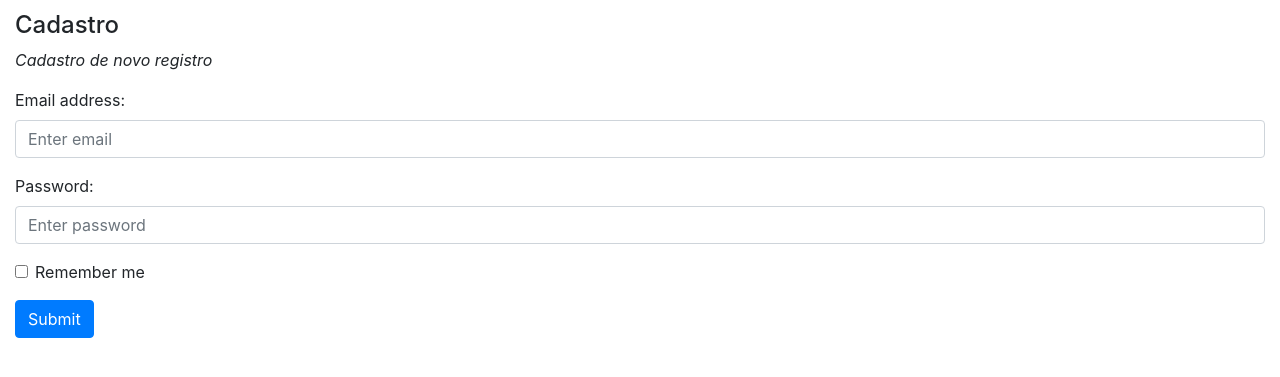
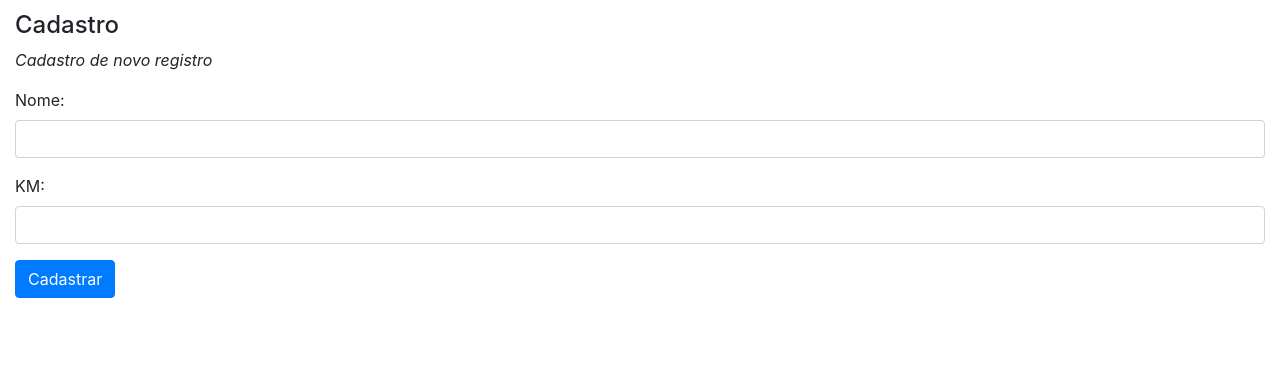
Before and after one commit to disilveira/hello-pwa, a PHP site: page /?v=cadastro in a window 1280 px wide. Shown: the part 56-433 px from the top of the page. Run offline with PHP 8.4, Linux system fonts and the light colour scheme.

Commit message:
Form post functionality

```diff
--- a/includes/autoload.php
+++ /dev/null
@@ -1,8 +0,0 @@
-<?php
-spl_autoload_register(function($className) {
-	$file = dirname(__DIR__) . '\\classes\\' . $className . '.php';
-	$file = str_replace('\\', DIRECTORY_SEPARATOR, $file);
-	if (file_exists($file)) {
-		include $file;
-	}
-});
--- a/index.php
+++ b/index.php
@@ -1,6 +1,5 @@
 <!doctype html>
 <html lang="en">
-	<?php require_once('includes/autoload.php'); ?>
 	<?php require_once('includes/head.php'); ?>
 <body>
 	<?php require_once('includes/nav.php'); ?>
@@ -10,11 +9,10 @@
 			if(isset($_GET['v'])){
 				require_once('views/'.$_GET['v'].'.php');
 			}else{
-				require_once('views/home.php');
+				require_once('views/kilometragem.php');
 			}
 		?>
 	</div>
-
 	<?php require_once('includes/footer.php'); ?>
 </body>
 </html>
--- a/views/cadastro.php
+++ b/views/cadastro.php
@@ -1,18 +1,13 @@
 <h4 style="margin-top: 67px">Cadastro</h4>
 <p><i>Cadastro de novo registro</i></p>
-<form action="/action_page.php">
+<form method="POST" action="controllers/KilometragemController.php?funcao=cadastroKM">
     <div class="form-group">
-        <label for="email">Email address:</label>
-        <input type="email" class="form-control" placeholder="Enter email" id="email">
+        <label for="nome_motorista">Nome:</label>
+        <input type="text" name="nome_motorista" id="nome_motorista" class="form-control">
     </div>
     <div class="form-group">
-        <label for="pwd">Password:</label>
-        <input type="password" class="form-control" placeholder="Enter password" id="pwd">
+        <label for="km">KM:</label>
+        <input type="number" name="km" id="km" class="form-control">
     </div>
-    <div class="form-group form-check">
-        <label class="form-check-label">
-            <input class="form-check-input" type="checkbox"> Remember me
-        </label>
-    </div>
-    <button type="submit" class="btn btn-primary">Submit</button>
+    <button type="submit" class="btn btn-primary">Cadastrar</button>
 </form>
```
Also changed, not shown: classes/Kilometragem.php (+14 -0 lines), controllers/KilometragemController.php (+26 -0 lines), views/kilometragem.php (renamed from views/home.php).
